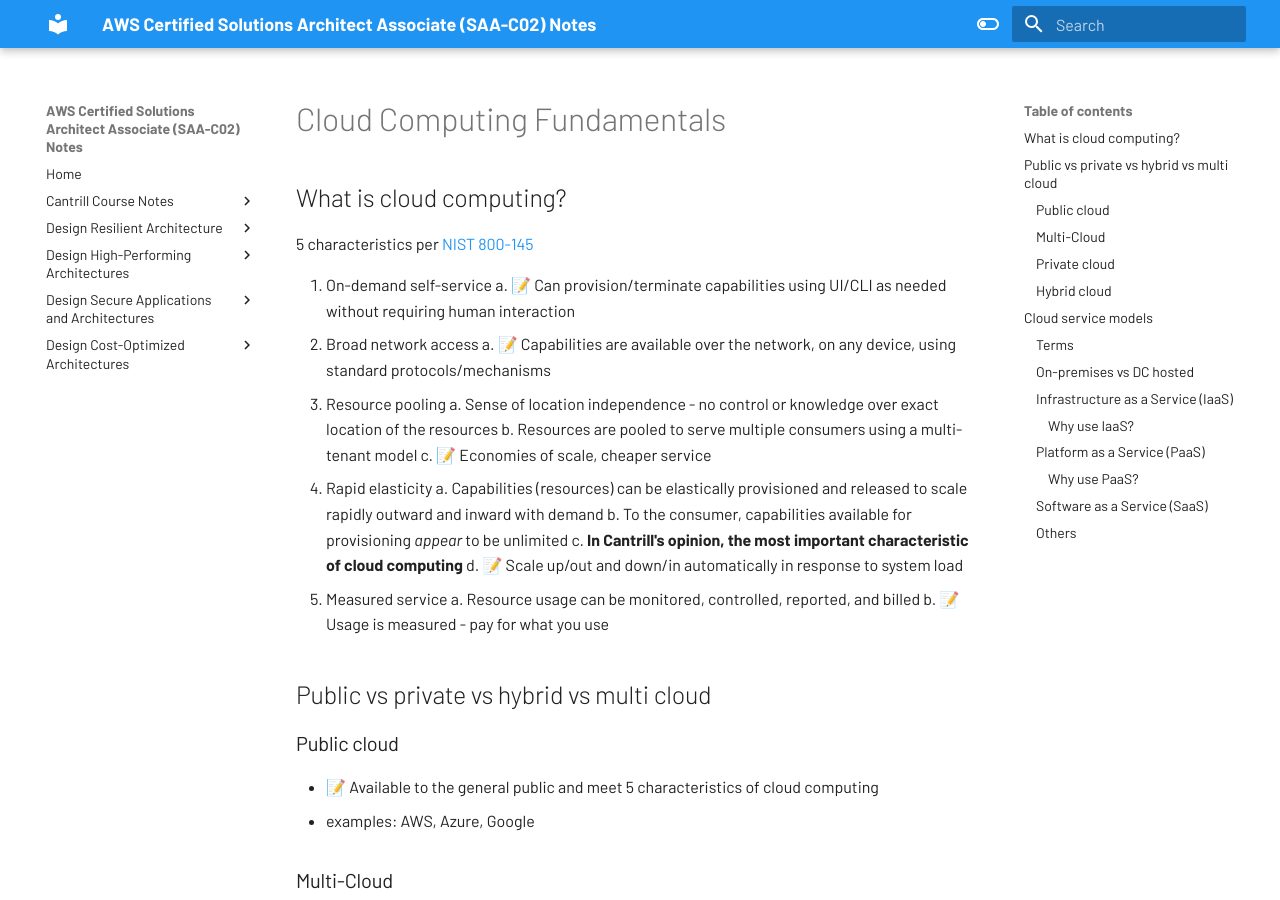
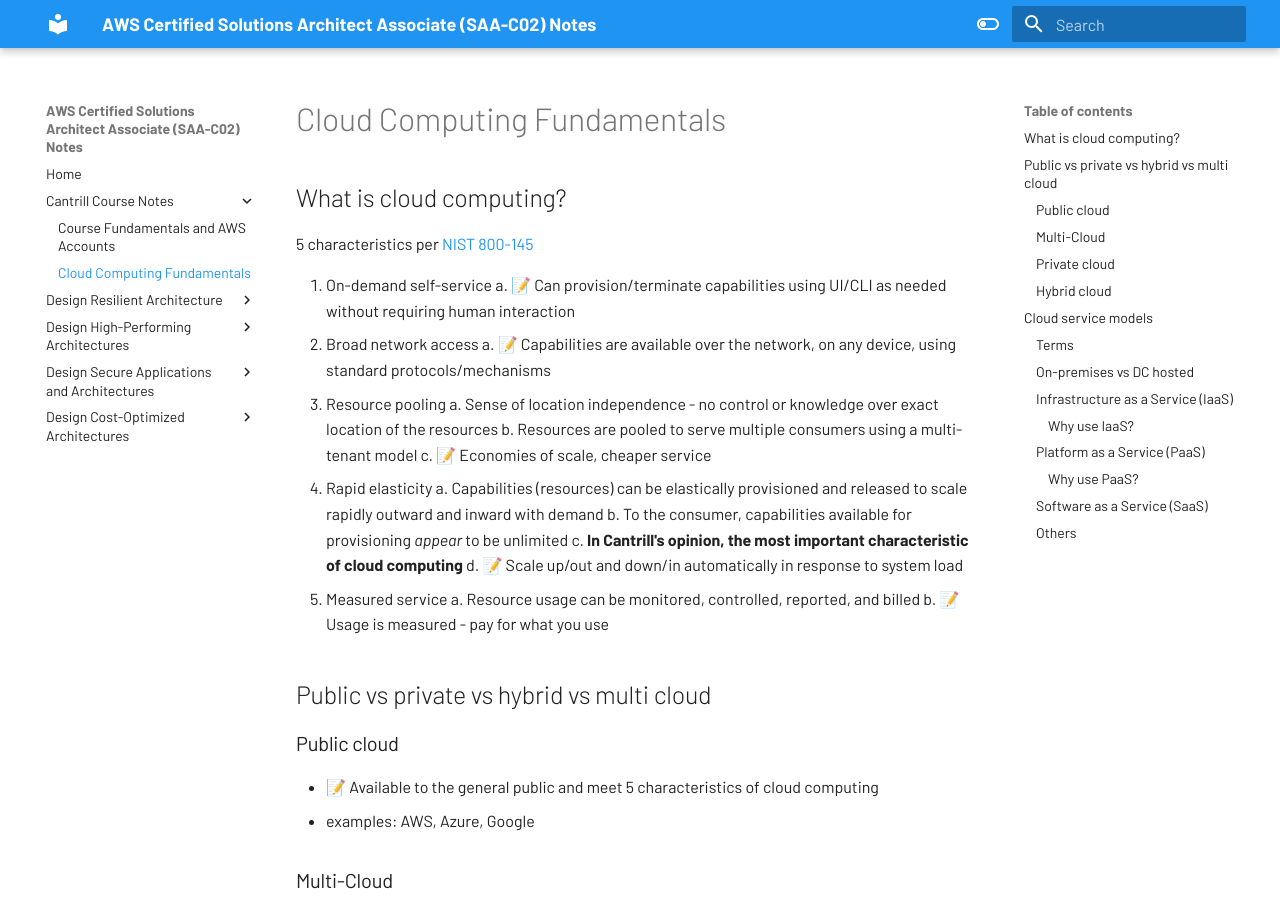
Before and after one commit to joeyhage/aws-solutions-architect-associate-notes, an MkDocs documentation site: the page built from notes/Cantrill/Cloud-Computing-Fundamentals.md, in a window 1280 px wide and 900 px high. Built offline with MkDocs 1.6.1 and Material for MkDocs 9.7.7, drawn with Linux system fonts in a browser that asks for light colours.

Commit message:
Update mkdocs.yml

```diff
--- a/mkdocs.yml
+++ b/mkdocs.yml
@@ -4,6 +4,7 @@
   - 'Home': 'README.md'
   - 'Cantrill Course Notes':
     - 'Course Fundamentals and AWS Accounts': 'Cantrill/Course-Fundamentals-and-AWS-Accounts.md'
+    - 'Cloud Computing Fundamentals': 'Cantrill/Cloud-Computing-Fundamentals.md'
   - 'Design Resilient Architecture':
     - 'Design a multi-tier architecture solution': '01-Design-Resilient-Architecture/01-Multi-tier-architecture.md'
     - 'Design highly available and/or fault-tolerant architectures': '01-Design-Resilient-Architecture/02-Highly-available-fault-tolerant.md'
```
